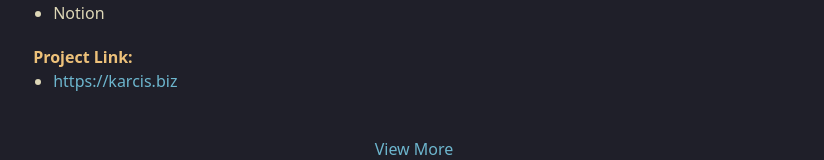
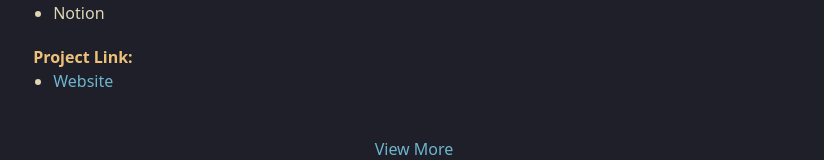
Before and after one commit to winxene/winxen, a Next.js app: page /projects/karcis-biz in a window 1280 px wide. Shown: the part 1291-1451 px from the top of the page, without its empty margins (226-1050 px from the left). Built offline with nearby package versions, Linux system fonts and the light colour scheme.

Commit message:
feat: added publication link for cleaner looks

```diff
--- a/src/app/projects/[slug]/page.tsx
+++ b/src/app/projects/[slug]/page.tsx
@@ -8,6 +8,7 @@ import { useMemo, useState } from "react";
 import TerminalPane from "@/components/ui/TerminalPane";
 import ReadmeCard from "@/components/ui/ReadmeCard";
 import Carousel from "@/components/projects/carousel";
+import { getPublicationLinkDisplay } from "@/utils/link/getPublicationLinkDisplay";
 
 interface ProjectPageProps {
   params: {
@@ -90,18 +91,23 @@ export default function ProjectPage({ params }: ProjectPageProps) {
             <div className="text-primary text-sm lg:text-base">
               <p className="text-title font-bold">Project Link:</p>
               <ul className="list-disc pl-5">
-                {project.publicationLink.map((link, index) => (
+                {project.publicationLink.map((link, index) => {
+                  const display = getPublicationLinkDisplay(link);
+                  if (!display) return null; // skip if undefined or null
+
+                  return (
                     <li key={index}>
                       <a
-                      href={link}
+                        href={display.href}
                         target="_blank"
                         rel="noopener noreferrer"
                         className="text-link hover:text-linkAlt"
                       >
-                      {link}
+                        {display.text}
                       </a>
                     </li>
-                ))}
+                  );
+                })}
               </ul>
             </div>
           )}
```
Lines whose indentation alone changed are shown as unchanged.
